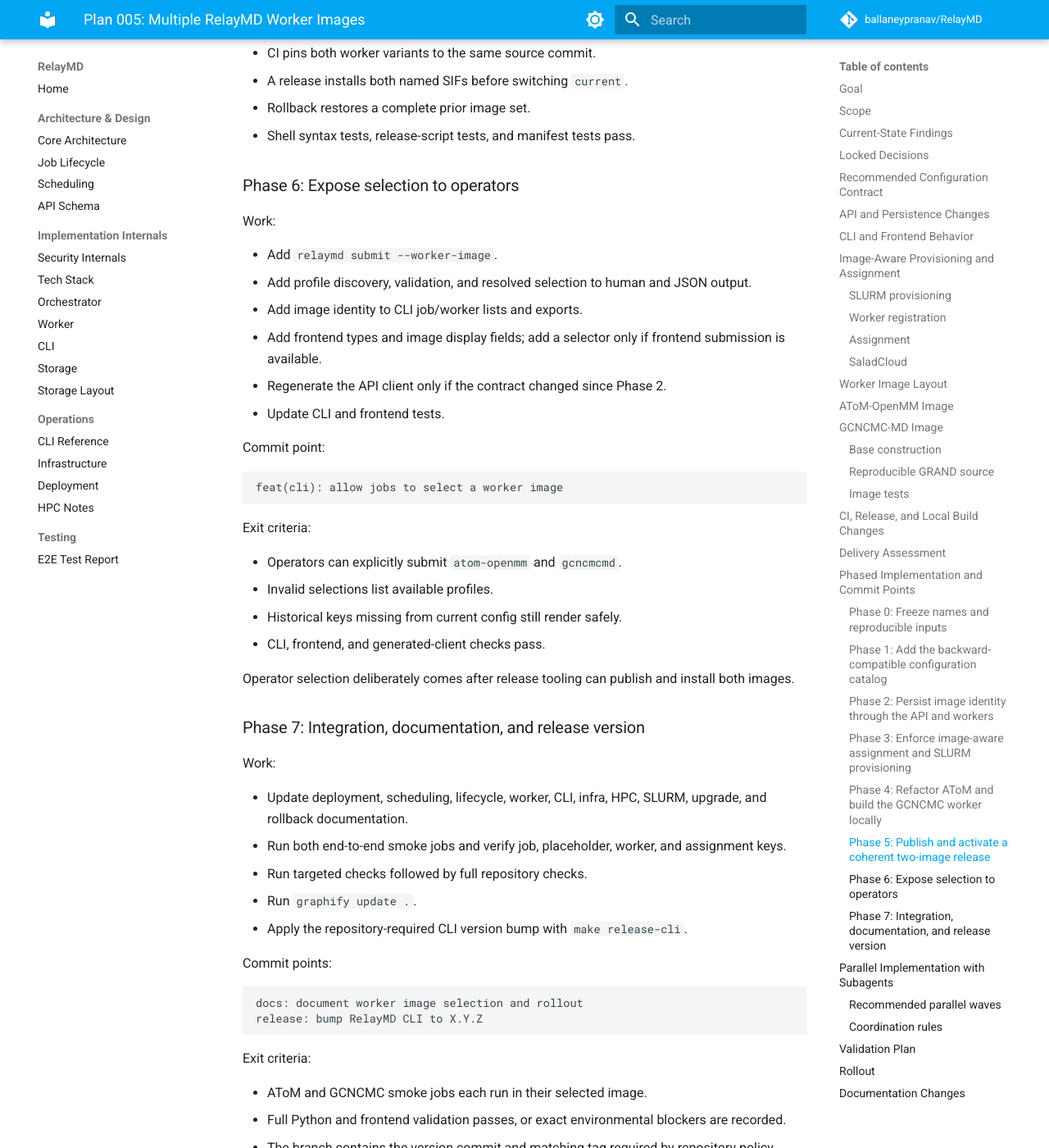
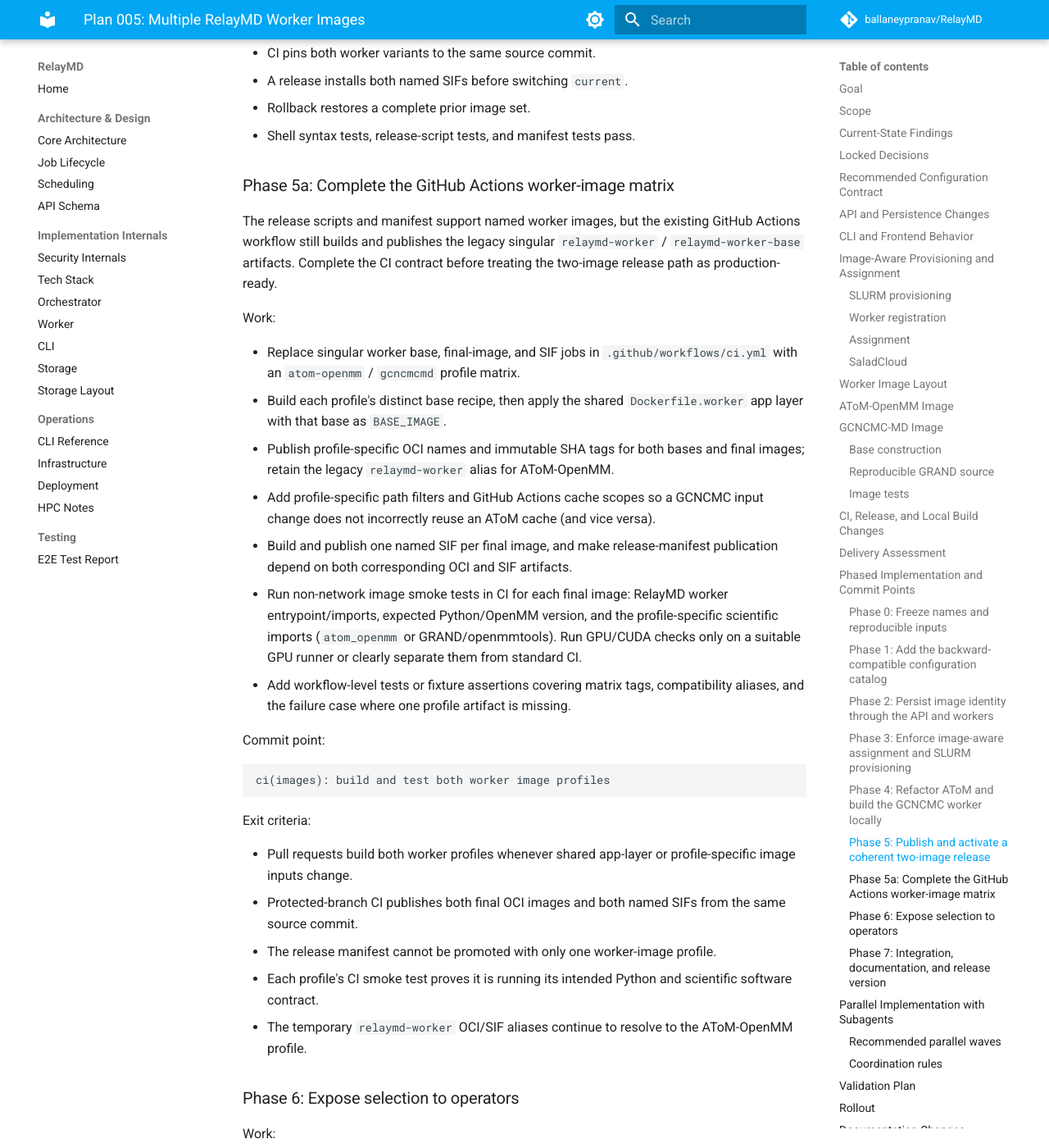
Before and after one commit to ballaneypranav/RelayMD, an MkDocs documentation site: the page built from docs/plans/005-multiple-worker-images.md, in a window 1280 px wide and 1400 px high, scrolled down 14261 px. Shown: the whole window at 82% size. Built offline with MkDocs 1.6.1 and Material for MkDocs 9.7.7, drawn with Linux system fonts in a browser that asks for light colours; comment, search, counter and statistics services are not loaded.

Commit message:
docs(plan): add worker image CI completion phase

````diff
--- a/docs/plans/005-multiple-worker-images.md
+++ b/docs/plans/005-multiple-worker-images.md
@@ -605,6 +605,52 @@ Exit criteria:
 - Rollback restores a complete prior image set.
 - Shell syntax tests, release-script tests, and manifest tests pass.
 
+### Phase 5a: Complete the GitHub Actions worker-image matrix
+
+The release scripts and manifest support named worker images, but the existing
+GitHub Actions workflow still builds and publishes the legacy singular
+`relaymd-worker` / `relaymd-worker-base` artifacts. Complete the CI contract
+before treating the two-image release path as production-ready.
+
+Work:
+
+- Replace singular worker base, final-image, and SIF jobs in
+  `.github/workflows/ci.yml` with an `atom-openmm` / `gcncmcmd` profile
+  matrix.
+- Build each profile's distinct base recipe, then apply the shared
+  `Dockerfile.worker` app layer with that base as `BASE_IMAGE`.
+- Publish profile-specific OCI names and immutable SHA tags for both bases and
+  final images; retain the legacy `relaymd-worker` alias for AToM-OpenMM.
+- Add profile-specific path filters and GitHub Actions cache scopes so a GCNCMC
+  input change does not incorrectly reuse an AToM cache (and vice versa).
+- Build and publish one named SIF per final image, and make release-manifest
+  publication depend on both corresponding OCI and SIF artifacts.
+- Run non-network image smoke tests in CI for each final image: RelayMD worker
+  entrypoint/imports, expected Python/OpenMM version, and the profile-specific
+  scientific imports (`atom_openmm` or GRAND/openmmtools). Run GPU/CUDA checks
+  only on a suitable GPU runner or clearly separate them from standard CI.
+- Add workflow-level tests or fixture assertions covering matrix tags,
+  compatibility aliases, and the failure case where one profile artifact is
+  missing.
+
+Commit point:
+
+```text
+ci(images): build and test both worker image profiles
+```
+
+Exit criteria:
+
+- Pull requests build both worker profiles whenever shared app-layer or
+  profile-specific image inputs change.
+- Protected-branch CI publishes both final OCI images and both named SIFs from
+  the same source commit.
+- The release manifest cannot be promoted with only one worker-image profile.
+- Each profile's CI smoke test proves it is running its intended Python and
+  scientific software contract.
+- The temporary `relaymd-worker` OCI/SIF aliases continue to resolve to the
+  AToM-OpenMM profile.
+
 ### Phase 6: Expose selection to operators
 
 Work:
````
